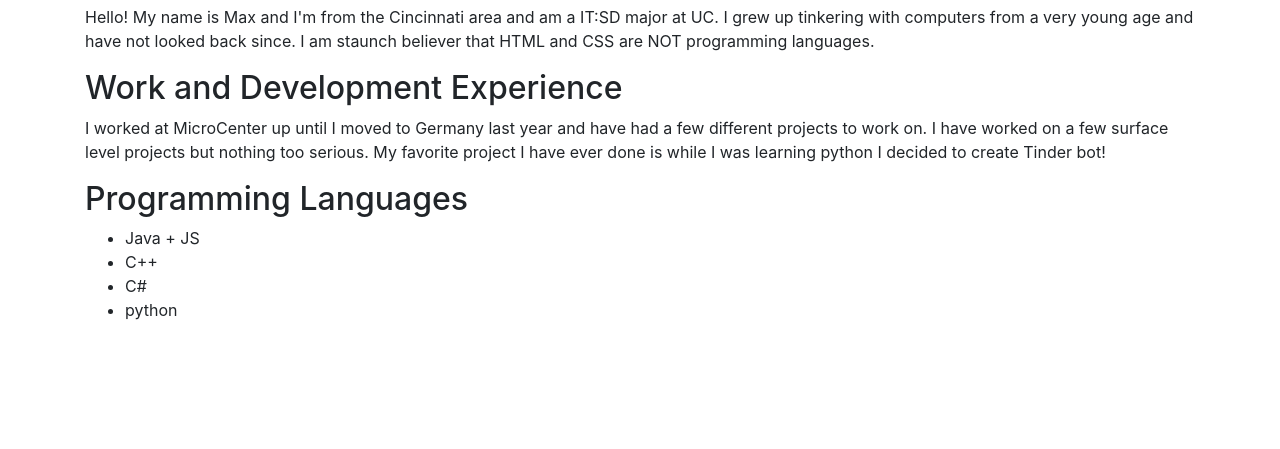
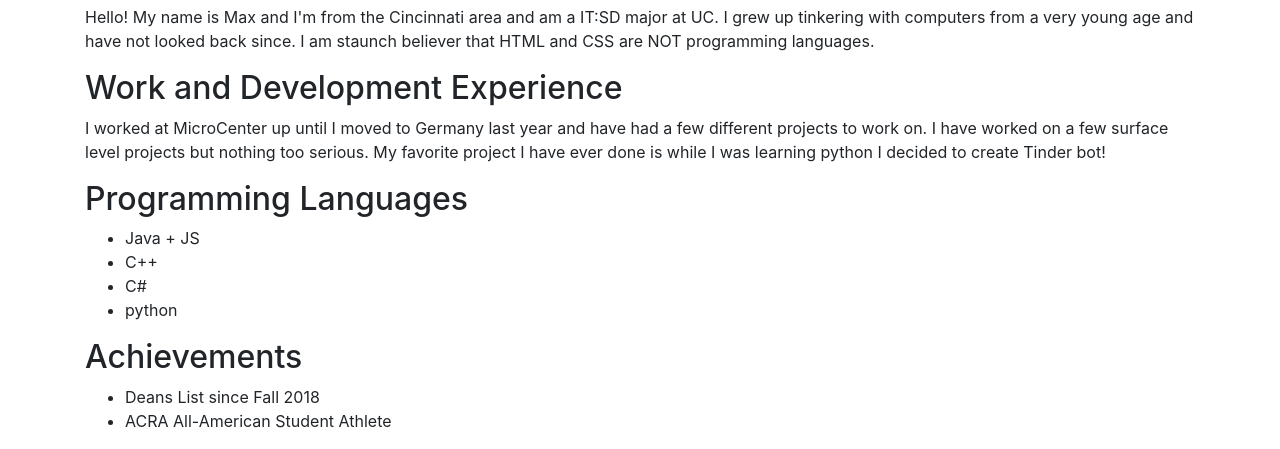
Before and after one commit to IT3049C-Students-Archive/1-online-portfolio-gramanma, a website: page index.html in a window 1280 px wide. Shown: the part 397-846 px from the top of the page. Before the commit the page ends 800 px from the top, so only its background shows below. Drawn offline with nearby package versions, Linux system fonts and the light colour scheme.

Commit message:
added Achievements section

```diff
--- a/index.html
+++ b/index.html
@@ -32,13 +32,21 @@
         while I was learning python I decided to create Tinder bot!</p>
     </div>
 
-    <div class="section" id="programmingLangugages">
+    <div class="section" id="programmingLanguages">
       <h2>Programming Languages</h2>
       <ul>
         <li>Java + JS</li>
         <li>C++</li>
         <li>C#</li>
         <li>python</li>
+      </ul>
+    </div>
+
+    <div class="section" id="achievements">
+      <h2>Achievements</h2>
+      <ul>
+        <li>Deans List since Fall 2018</li>
+        <li>ACRA All-American Student Athlete</li>
       </ul>
     </div>
 
```
